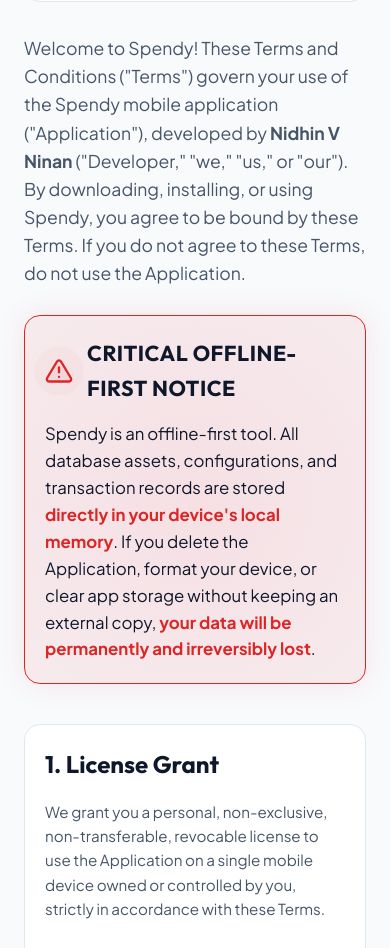
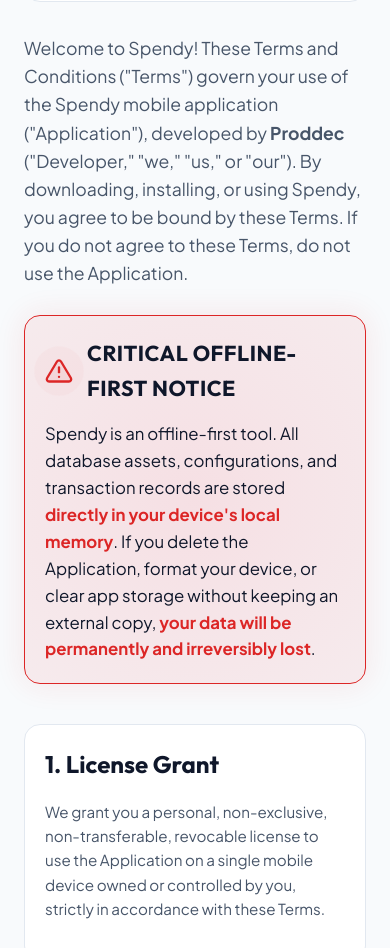
Before and after one commit to nidhin29/terms, a website built with Vite: page index.html in a window 390 px wide. Shown: the part 1343-2291 px from the top of the page. Built offline with nearby package versions, Linux system fonts and the light colour scheme.

Commit message:
docs: update developer references to Proddec in terms and conditions

```diff
--- a/index.html
+++ b/index.html
@@ -7,7 +7,7 @@
     <!-- Primary SEO Meta Tags -->
     <title>Terms and Conditions - Spendy (Offline-First Finance)</title>
     <meta name="description" content="Read the Terms and Conditions for Spendy. Learn about your license grant, local data storage policy, and responsibility for device security and backup encryption keys.">
-    <meta name="author" content="Nidhin V Ninan">
+    <meta name="author" content="Proddec">
     <meta name="robots" content="index, follow">
 
     <!-- Open Graph / Facebook -->
@@ -138,7 +138,7 @@
                 </section>
 
                 <p class="intro-lead">
-                    Welcome to Spendy! These Terms and Conditions (&quot;Terms&quot;) govern your use of the Spendy mobile application (&quot;Application&quot;), developed by <strong>Nidhin V Ninan</strong> (&quot;Developer,&quot; &quot;we,&quot; &quot;us,&quot; or &quot;our&quot;). By downloading, installing, or using Spendy, you agree to be bound by these Terms. If you do not agree to these Terms, do not use the Application.
+                    Welcome to Spendy! These Terms and Conditions (&quot;Terms&quot;) govern your use of the Spendy mobile application (&quot;Application&quot;), developed by <strong>Proddec</strong> (&quot;Developer,&quot; &quot;we,&quot; &quot;us,&quot; or &quot;our&quot;). By downloading, installing, or using Spendy, you agree to be bound by these Terms. If you do not agree to these Terms, do not use the Application.
                 </p>
 
                 <!-- 100% Offline-First Important Notice Card -->
@@ -265,7 +265,7 @@
                                 <div class="preview-header">Database State: (Plaintext)</div>
                                 <pre class="code-preview" id="plaintext-db">
 {
-  "developer": "Nidhin V Ninan",
+  "developer": "Proddec",
   "accounts": [
     {"name": "Main Account", "suffix": "9842"},
     {"name": "Cash Wallet", "balance": "₹4,250"}
@@ -338,9 +338,9 @@
                     </div>
                     <div class="contact-details">
                         <h3>Developer &amp; Support Contact</h3>
-                        <p>Nidhin V Ninan — App Developer</p>
+                        <p>Proddec — App Developer</p>
                         <div class="email-copy-group">
-                            <span id="email-text" class="email-text">bitbybit018@gmail.com</span>
+                            <span id="email-text" class="email-text">proddeccec1@gmail.com</span>
                             <button id="copy-email-btn" class="btn btn-secondary btn-xs" aria-label="Copy email to clipboard">
                                 <svg width="14" height="14" viewBox="0 0 24 24" fill="none" xmlns="http://www.w3.org/2000/svg">
                                     <rect x="9" y="9" width="13" height="13" rx="2" ry="2" stroke="currentColor" stroke-width="2" stroke-linecap="round" stroke-linejoin="round"/>
@@ -355,7 +355,7 @@
 
             <!-- Footer -->
             <footer class="footer">
-                <p>&copy; 2026 Spendy. Developed by Nidhin V Ninan.</p>
+                <p>&copy; 2026 Spendy. Developed by Proddec.</p>
                 <p class="pledge-mini-label">Governed by Indian Laws &bull; Subject to Kerala Jurisdiction &bull; Local Records &bull; Optional Device Services</p>
             </footer>
 
```
